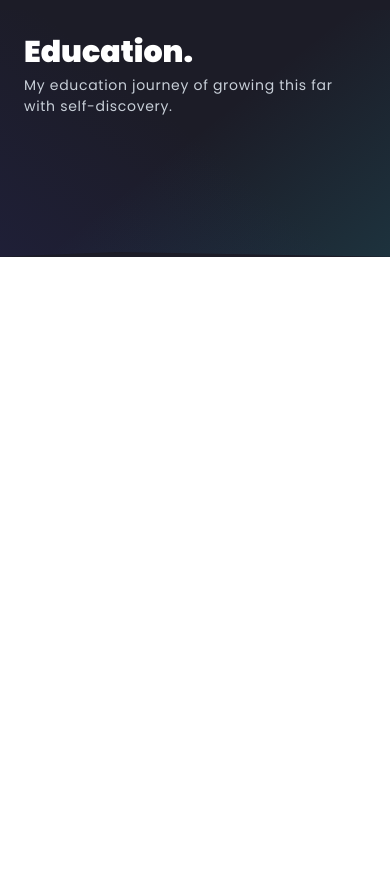
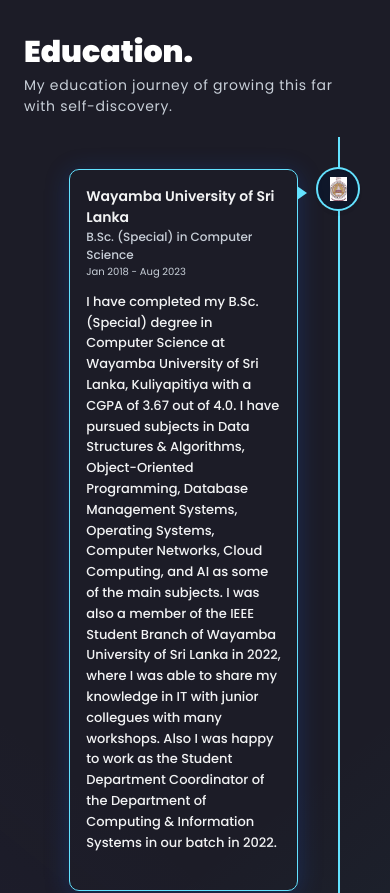
Before and after one commit to mudithatharuka/Personal-Portfolio, a React (Vite) app: page / in a window 390 px wide. Shown: the part 8880-9773 px from the top of the page. Before the commit the page ends 9137 px from the top, so only its background shows below. Built offline with nearby package versions, Linux system fonts and the light colour scheme.

Commit message:
Initiated the education card

```diff
--- a/src/components/Education.jsx
+++ b/src/components/Education.jsx
@@ -3,6 +3,58 @@ import SectionWrapper from "../hoc/SectionWrapper";
 import { motion } from "framer-motion";
 import { textVariant } from "../utils/motion";
 import { styles } from "../styles";
+import {
+  VerticalTimeline,
+  VerticalTimelineElement,
+} from "react-vertical-timeline-component";
+import { education } from "../constants/data";
+
+const EducationCard = ({ education }) => {
+  return (
+    <VerticalTimelineElement
+      contentStyle={{
+        background: "transparent",
+        color: "rgba(var(--txtPrimary))",
+        border: "1px solid rgba(var(--primary))",
+        borderRadius: "10px",
+        boxShadow: "rgba(var(--boxShadow1)) 0px 4px 24px",
+      }}
+      contentArrowStyle={{ borderLeft: "10px solid rgba(var(--primary))" }}
+      iconStyle={{
+        background: "rgba(var(--cardBackground1))",
+        boxShadow:
+          "0 0 0 2px rgba(var(--primary)), inset 0 2px 0 rgba(0,0,0,.08), 0 3px 0 4px rgba(0,0,0,.05)",
+      }}
+      icon={
+        <div className="flex justify-center items-center w-full h-full">
+          <img
+            src={education?.img}
+            alt={education?.school}
+            className="w-5 h-[60%] object-contain"
+          />
+        </div>
+      }
+    >
+      <div>
+        <h3 className="font-semibold text-[14px] text-txtPrimary md:text-[18px]">
+          {education?.school}
+        </h3>
+        <h4 className="font-medium text-[12px] text-txtSecondary md:text-[14px]">
+          {education?.degree}
+        </h4>
+        {/* <h4 className="font-normal text-[11px] text-txtSecondary md:text-[13px]">
+          {education?.location}
+        </h4> */}
+        <h4
+          className={`font-normal text-[10px] text-txtSecondary md:text-[12px]`}
+        >
+          {education?.date}
+        </h4>
+      </div>
+      <p>{education.desc}</p>
+    </VerticalTimelineElement>
+  );
+};
 
 const Education = () => {
   return (
@@ -15,17 +67,15 @@ const Education = () => {
           </p>
         </motion.div>
 
-        {/* <div className={isOneCol ? "mr-[11%] md:ml-[7.5%] md:mr-[14.5%]" : ""}>
-      <VerticalTimeline>
-        {experiences?.map((experience, index) => (
-          <ExperienceCard
-            key={`experience-${index}`}
-            experience={experience}
-            isOneCol={isOneCol}
-          />
-        ))}
-      </VerticalTimeline>
-    </div> */}
+        {/* <div className="mr-[11%] md:ml-[7.5%] md:mr-[14.5%]"> */}
+        <div className="ml-[11%] md:mr-[7.5%] md:ml-[14.5%]">
+          {/* <div className="mx-[8%] md:mx-[14.5%]"> */}
+          <VerticalTimeline layout="1-column-right">
+            {education?.map((education, index) => (
+              <EducationCard key={`education-${index}`} education={education} />
+            ))}
+          </VerticalTimeline>
+        </div>
       </div>
     </div>
   );
```
